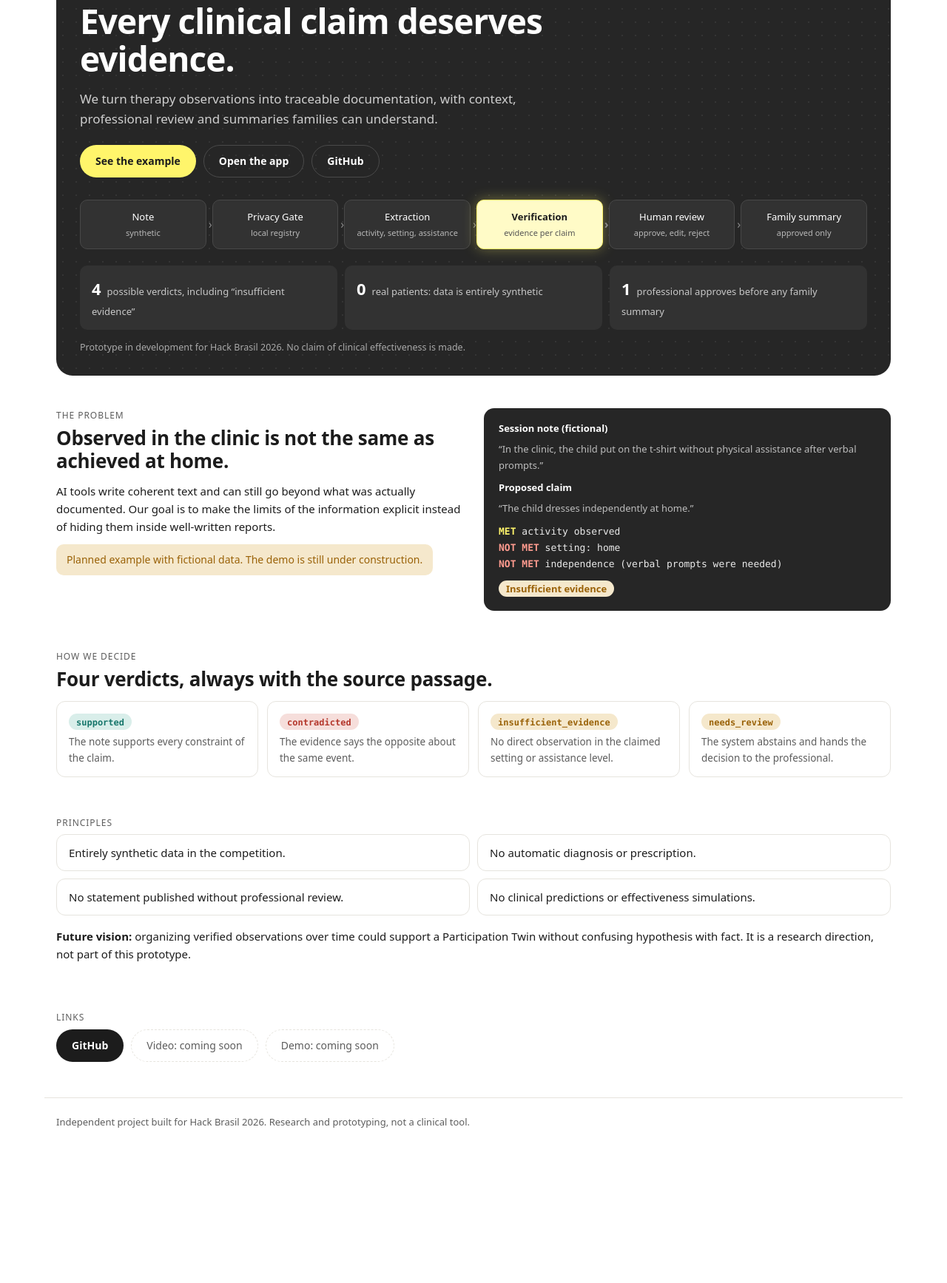
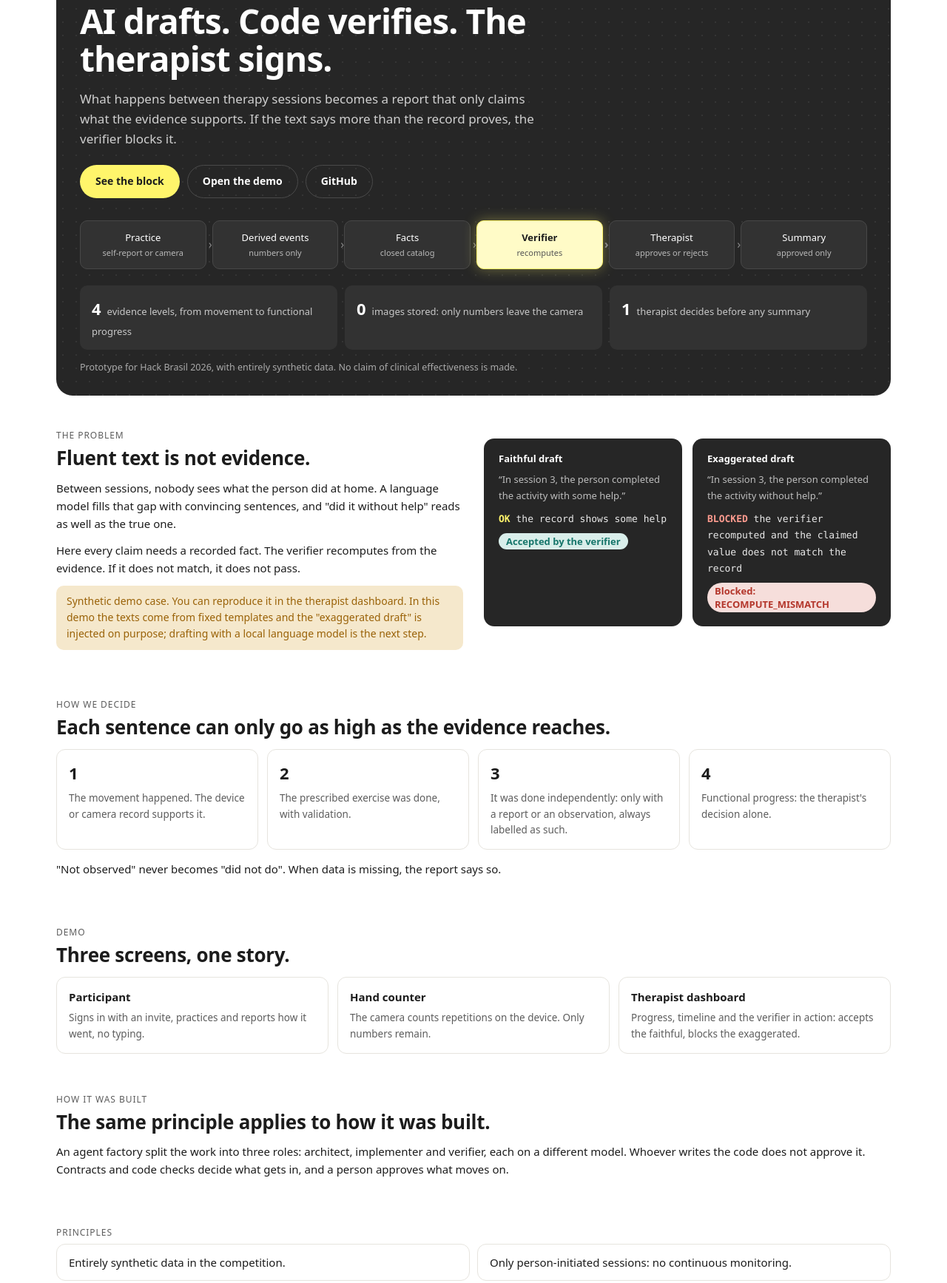
Before and after one commit to Ralado51/elo-evidence-to-impact, a plain HTML site: page landing/index.html in a window 1280 px wide. Shown: the part 150-1885 px from the top of the page at 74% size. Before the commit the page ends 1718 px from the top, so only its background shows below. Drawn offline with Linux system fonts and the light colour scheme.

Commit message:
demo: landing rewritten for v3 story, new video script v3
Co-Authored-By: Claude Sonnet 5.5 <noreply@anthropic.com>
Claude-Session: https://claude.ai/code/session_01CJFzb1CEscvt1NLbgQqdTZ

```diff
--- a/landing/index.html
+++ b/landing/index.html
@@ -3,8 +3,8 @@
 <head>
 <meta charset="utf-8">
 <meta name="viewport" content="width=device-width, initial-scale=1">
-<title>Elo Evidence-to-Impact</title>
-<meta name="description" content="Documentação baseada em evidências para reabilitação infantil. Evidence-first documentation for pediatric rehabilitation. Hack Brasil 2026.">
+<title>Elo Functional Intelligence</title>
+<meta name="description" content="A IA rascunha, o código verifica, a terapeuta assina. AI drafts, code verifies, the therapist signs. Hack Brasil 2026.">
 <style>
   :root {
     --ink: #1c1c1c; --muted: #5d5d5d; --paper: #ffffff; --line: #e6e4de;
@@ -110,6 +110,15 @@
     .hero { padding: 26px 18px 22px; }
   }
   @media (prefers-reduced-motion: reduce) { html { scroll-behavior: auto; } }
+
+  .lvl { display:grid; grid-template-columns: repeat(4,1fr); gap:12px; margin-top:14px; }
+  .lvl .vcard b { display:block; font-size:22px; }
+  .cmp { display:grid; grid-template-columns: 1fr 1fr; gap:14px; margin-top:14px; }
+  .cmp .case .pill { margin-top: 8px; }
+  .demo-links { display:grid; grid-template-columns: repeat(3,1fr); gap:12px; margin-top:14px; }
+  .demo-links a.vcard { text-decoration:none; display:block; }
+  .demo-links a.vcard:hover { border-color: var(--ink); }
+  @media (max-width: 860px) { .lvl, .cmp, .demo-links { grid-template-columns: 1fr; } }
 </style>
 </head>
 <body>
@@ -120,15 +129,16 @@
 
 <header class="nav">
   <div class="nav-in">
-    <a class="brand" href="#top" aria-label="Elo Evidence-to-Impact">
+    <a class="brand" href="#top" aria-label="Elo Functional Intelligence">
       <svg viewBox="0 0 24 24" fill="none" stroke="currentColor" stroke-width="2.2" stroke-linecap="round" aria-hidden="true"><path d="M9 3 7 21M17 3l-2 18M4 9h17M3 15h17"/></svg>
-      Elo Evidence-to-Impact
+      Elo Functional Intelligence
     </a>
     <nav class="links" aria-label="Seções / Sections">
       <a class="on" href="#top"><span class="pt">Visão geral</span><span class="en">Overview</span></a>
       <a href="#exemplo"><span class="pt">Exemplo</span><span class="en">Example</span></a>
-      <a href="#veredictos"><span class="pt">Veredictos</span><span class="en">Verdicts</span></a>
-      <a href="#principios"><span class="pt">Princípios</span><span class="en">Principles</span></a>
+      <a href="#niveis"><span class="pt">Níveis</span><span class="en">Levels</span></a>
+      <a href="#demo"><span class="pt">Demonstração</span><span class="en">Demo</span></a>
+      <a href="#fabrica"><span class="pt">Como foi feito</span><span class="en">How it was built</span></a>
       <a href="#links">Links</a>
     </nav>
     <span class="spacer"></span>
@@ -142,35 +152,35 @@
 <main id="top">
   <div class="hero">
     <div class="pt">
-      <h1>Cada afirmação clínica merece uma evidência.</h1>
-      <p class="sub">Transformamos observações terapêuticas em documentação rastreável, com contexto, revisão profissional e devolutivas compreensíveis para famílias.</p>
+      <h1>A IA rascunha. O código verifica. A terapeuta assina.</h1>
+      <p class="sub">O que acontece entre as sessões de terapia vira um relato que só afirma o que as evidências sustentam. Se o texto diz mais do que o registro prova, o verificador bloqueia.</p>
     </div>
     <div class="en">
-      <h1>Every clinical claim deserves evidence.</h1>
-      <p class="sub">We turn therapy observations into traceable documentation, with context, professional review and summaries families can understand.</p>
+      <h1>AI drafts. Code verifies. The therapist signs.</h1>
+      <p class="sub">What happens between therapy sessions becomes a report that only claims what the evidence supports. If the text says more than the record proves, the verifier blocks it.</p>
     </div>
     <div class="cta">
-      <a class="btn y" href="#exemplo"><span class="pt">Ver o exemplo</span><span class="en">See the example</span></a>
-      <a class="btn o" href="/app/"><span class="pt">Abrir o app</span><span class="en">Open the app</span></a>
+      <a class="btn y" href="#exemplo"><span class="pt">Ver o bloqueio</span><span class="en">See the block</span></a>
+      <a class="btn o" href="#demo"><span class="pt">Abrir a demonstração</span><span class="en">Open the demo</span></a>
       <a class="btn o" href="https://github.com/Ralado51/elo-evidence-to-impact">GitHub</a>
     </div>
 
     <div class="flow" role="list">
-      <div class="node" role="listitem"><span class="pt">Nota<small>sintética</small></span><span class="en">Note<small>synthetic</small></span></div>
-      <div class="node" role="listitem"><span class="pt">Privacy Gate<small>cadastro local</small></span><span class="en">Privacy Gate<small>local registry</small></span></div>
-      <div class="node" role="listitem"><span class="pt">Extração<small>atividade, ambiente, assistência</small></span><span class="en">Extraction<small>activity, setting, assistance</small></span></div>
-      <div class="node hot" role="listitem"><span class="pt">Verificação<small>evidência por afirmação</small></span><span class="en">Verification<small>evidence per claim</small></span></div>
-      <div class="node" role="listitem"><span class="pt">Revisão humana<small>aprova, edita, rejeita</small></span><span class="en">Human review<small>approve, edit, reject</small></span></div>
-      <div class="node" role="listitem"><span class="pt">Devolutiva<small>só o aprovado</small></span><span class="en">Family summary<small>approved only</small></span></div>
+      <div class="node" role="listitem"><span class="pt">Prática<small>relato ou câmera</small></span><span class="en">Practice<small>self-report or camera</small></span></div>
+      <div class="node" role="listitem"><span class="pt">Eventos derivados<small>só números</small></span><span class="en">Derived events<small>numbers only</small></span></div>
+      <div class="node" role="listitem"><span class="pt">Fatos<small>catálogo fechado</small></span><span class="en">Facts<small>closed catalog</small></span></div>
+      <div class="node hot" role="listitem"><span class="pt">Verificador<small>refaz a conta</small></span><span class="en">Verifier<small>recomputes</small></span></div>
+      <div class="node" role="listitem"><span class="pt">Terapeuta<small>aprova ou rejeita</small></span><span class="en">Therapist<small>approves or rejects</small></span></div>
+      <div class="node" role="listitem"><span class="pt">Resumo<small>só o aprovado</small></span><span class="en">Summary<small>approved only</small></span></div>
     </div>
 
     <div class="tiles">
-      <div class="tile"><b>4</b><span class="pt">veredictos possíveis, incluindo “evidência insuficiente”</span><span class="en">possible verdicts, including “insufficient evidence”</span></div>
-      <div class="tile"><b>0</b><span class="pt">pacientes reais: dados 100% sintéticos</span><span class="en">real patients: data is entirely synthetic</span></div>
-      <div class="tile"><b>1</b><span class="pt">profissional aprova antes de qualquer devolutiva</span><span class="en">professional approves before any family summary</span></div>
+      <div class="tile"><b>4</b><span class="pt">níveis de evidência, do movimento à evolução funcional</span><span class="en">evidence levels, from movement to functional progress</span></div>
+      <div class="tile"><b>0</b><span class="pt">imagens guardadas: só números saem da câmera</span><span class="en">images stored: only numbers leave the camera</span></div>
+      <div class="tile"><b>1</b><span class="pt">terapeuta decide antes de qualquer resumo</span><span class="en">therapist decides before any summary</span></div>
     </div>
-    <p class="fine pt">Protótipo em desenvolvimento para o Hack Brasil 2026. Nenhuma alegação de eficácia clínica é feita.</p>
-    <p class="fine en">Prototype in development for Hack Brasil 2026. No claim of clinical effectiveness is made.</p>
+    <p class="fine pt">Protótipo para o Hack Brasil 2026, com dados 100% sintéticos. Nenhuma alegação de eficácia clínica é feita.</p>
+    <p class="fine en">Prototype for Hack Brasil 2026, with entirely synthetic data. No claim of clinical effectiveness is made.</p>
   </div>
 
   <section id="exemplo">
@@ -178,49 +188,71 @@
       <div>
         <div class="eyebrow"><span class="pt">O problema</span><span class="en">The problem</span></div>
         <div class="pt">
-          <h2>Observado na clínica não é o mesmo que alcançado em casa.</h2>
-          <p>Ferramentas de IA escrevem textos coerentes e ainda assim podem extrapolar o que foi realmente documentado. Nosso objetivo é tornar explícitos os limites da informação, em vez de escondê-los em relatórios bem escritos.</p>
-          <p class="notice">Exemplo planejado, com dados fictícios. A demonstração ainda está em construção.</p>
+          <h2>Texto fluente não é evidência.</h2>
+          <p>Entre uma sessão e outra, ninguém vê o que a pessoa fez em casa. Um modelo de linguagem preenche esse vazio com frases convincentes, e a frase "fez sem ajuda" parece tão boa quanto a verdadeira.</p>
+          <p>Aqui, cada afirmação precisa de um fato registrado. O verificador refaz a conta a partir das evidências. Se não bate, não passa.</p>
+          <p class="notice">Caso demonstrativo sintético. Pode ser reproduzido no painel da terapeuta. Nesta demonstração, os textos vêm de modelos fixos e o "rascunho exagerado" é injetado de propósito; o rascunho por modelo de linguagem local é o próximo passo.</p>
         </div>
         <div class="en">
-          <h2>Observed in the clinic is not the same as achieved at home.</h2>
-          <p>AI tools write coherent text and can still go beyond what was actually documented. Our goal is to make the limits of the information explicit instead of hiding them inside well-written reports.</p>
-          <p class="notice">Planned example with fictional data. The demo is still under construction.</p>
+          <h2>Fluent text is not evidence.</h2>
+          <p>Between sessions, nobody sees what the person did at home. A language model fills that gap with convincing sentences, and "did it without help" reads as well as the true one.</p>
+          <p>Here every claim needs a recorded fact. The verifier recomputes from the evidence. If it does not match, it does not pass.</p>
+          <p class="notice">Synthetic demo case. You can reproduce it in the therapist dashboard. In this demo the texts come from fixed templates and the "exaggerated draft" is injected on purpose; drafting with a local language model is the next step.</p>
         </div>
       </div>
-      <div class="case">
-        <div class="pt">
-          <h3>Nota da sessão (fictícia)</h3>
-          <div class="q">“Na clínica, a criança vestiu a camiseta sem assistência física, após instruções verbais.”</div>
-          <h3>Afirmação proposta</h3>
-          <div class="q">“A criança se veste de forma independente em casa.”</div>
-          <div><span class="met">MET</span> atividade observada</div>
-          <div><span class="not">NOT MET</span> ambiente: casa</div>
-          <div><span class="not">NOT MET</span> independência (houve instrução verbal)</div>
-          <div style="margin-top:10px"><span class="pill wait">Evidência insuficiente</span></div>
+      <div class="cmp">
+        <div class="case">
+          <div class="pt"><h3>Rascunho fiel</h3><div class="q">“Na sessão 3, a pessoa realizou a atividade completa, com alguma ajuda.”</div>
+          <div><span class="met">OK</span> o registro mostra alguma ajuda</div>
+          <span class="pill ok">Aceito pelo verificador</span></div>
+          <div class="en"><h3>Faithful draft</h3><div class="q">“In session 3, the person completed the activity with some help.”</div>
+          <div><span class="met">OK</span> the record shows some help</div>
+          <span class="pill ok">Accepted by the verifier</span></div>
         </div>
-        <div class="en">
-          <h3>Session note (fictional)</h3>
-          <div class="q">“In the clinic, the child put on the t-shirt without physical assistance after verbal prompts.”</div>
-          <h3>Proposed claim</h3>
-          <div class="q">“The child dresses independently at home.”</div>
-          <div><span class="met">MET</span> activity observed</div>
-          <div><span class="not">NOT MET</span> setting: home</div>
-          <div><span class="not">NOT MET</span> independence (verbal prompts were needed)</div>
-          <div style="margin-top:10px"><span class="pill wait">Insufficient evidence</span></div>
+        <div class="case">
+          <div class="pt"><h3>Rascunho exagerado</h3><div class="q">“Na sessão 3, a pessoa realizou a atividade sem ajuda.”</div>
+          <div><span class="not">BLOQUEADO</span> o verificador refez a conta e o valor afirmado não bate com o registro</div>
+          <span class="pill bad">Bloqueado: RECOMPUTE_MISMATCH</span></div>
+          <div class="en"><h3>Exaggerated draft</h3><div class="q">“In session 3, the person completed the activity without help.”</div>
+          <div><span class="not">BLOCKED</span> the verifier recomputed and the claimed value does not match the record</div>
+          <span class="pill bad">Blocked: RECOMPUTE_MISMATCH</span></div>
         </div>
       </div>
     </div>
   </section>
 
-  <section id="veredictos">
+  <section id="niveis">
     <div class="eyebrow"><span class="pt">Como decidimos</span><span class="en">How we decide</span></div>
-    <h2><span class="pt">Quatro veredictos, sempre com o trecho de origem.</span><span class="en">Four verdicts, always with the source passage.</span></h2>
-    <div class="cards">
-      <div class="vcard"><span class="pill ok"><code>supported</code></span><p class="pt">A nota sustenta todas as restrições da afirmação.</p><p class="en">The note supports every constraint of the claim.</p></div>
-      <div class="vcard"><span class="pill bad"><code>contradicted</code></span><p class="pt">A evidência diz o contrário sobre o mesmo evento.</p><p class="en">The evidence says the opposite about the same event.</p></div>
-      <div class="vcard"><span class="pill wait"><code>insufficient_evidence</code></span><p class="pt">Falta observação direta no ambiente ou nível de assistência afirmado.</p><p class="en">No direct observation in the claimed setting or assistance level.</p></div>
-      <div class="vcard"><span class="pill wait"><code>needs_review</code></span><p class="pt">O sistema se abstém e passa a decisão à profissional.</p><p class="en">The system abstains and hands the decision to the professional.</p></div>
+    <h2><span class="pt">Cada frase só pode subir até o nível que a evidência alcança.</span><span class="en">Each sentence can only go as high as the evidence reaches.</span></h2>
+    <div class="lvl">
+      <div class="vcard"><b>1</b><p class="pt">O movimento aconteceu. O registro do aparelho ou da câmera sustenta.</p><p class="en">The movement happened. The device or camera record supports it.</p></div>
+      <div class="vcard"><b>2</b><p class="pt">O exercício prescrito foi feito, com validação.</p><p class="en">The prescribed exercise was done, with validation.</p></div>
+      <div class="vcard"><b>3</b><p class="pt">Foi feito com independência: só com relato ou observação, sempre marcados como tal.</p><p class="en">It was done independently: only with a report or an observation, always labelled as such.</p></div>
+      <div class="vcard"><b>4</b><p class="pt">Evolução funcional: decisão exclusiva da terapeuta.</p><p class="en">Functional progress: the therapist's decision alone.</p></div>
+    </div>
+    <p style="margin-top:14px" class="pt">"Não observado" nunca vira "não fez". Quando faltam dados, o relato diz que faltam.</p>
+    <p style="margin-top:14px" class="en">"Not observed" never becomes "did not do". When data is missing, the report says so.</p>
+  </section>
+
+  <section id="demo">
+    <div class="eyebrow"><span class="pt">Demonstração</span><span class="en">Demo</span></div>
+    <h2><span class="pt">Três telas, uma história.</span><span class="en">Three screens, one story.</span></h2>
+    <div class="demo-links">
+      <a class="vcard" href="/v3/participant.html"><b><span class="pt">Participante</span><span class="en">Participant</span></b><p class="pt">Entra com um convite, pratica e conta como foi, sem digitar.</p><p class="en">Signs in with an invite, practices and reports how it went, no typing.</p></a>
+      <a class="vcard" href="/v3/contador.html"><b><span class="pt">Contador de mãos</span><span class="en">Hand counter</span></b><p class="pt">A câmera conta as repetições no próprio aparelho. Só números ficam.</p><p class="en">The camera counts repetitions on the device. Only numbers remain.</p></a>
+      <a class="vcard" href="/v3/painel.html"><b><span class="pt">Painel da terapeuta</span><span class="en">Therapist dashboard</span></b><p class="pt">Evolução, linha do tempo e o verificador em ação: aceita o fiel, bloqueia o exagerado.</p><p class="en">Progress, timeline and the verifier in action: accepts the faithful, blocks the exaggerated.</p></a>
+    </div>
+  </section>
+
+  <section id="fabrica">
+    <div class="eyebrow"><span class="pt">Como foi feito</span><span class="en">How it was built</span></div>
+    <div class="pt">
+      <h2>O mesmo princípio vale para quem construiu.</h2>
+      <p>Uma fábrica de agentes dividiu o trabalho em três papéis: arquiteto, implementador e verificador, cada um em um modelo diferente. Quem escreve o código não o aprova. Contratos e verificações em código decidem o que entra, e uma pessoa aprova o que vai adiante.</p>
+    </div>
+    <div class="en">
+      <h2>The same principle applies to how it was built.</h2>
+      <p>An agent factory split the work into three roles: architect, implementer and verifier, each on a different model. Whoever writes the code does not approve it. Contracts and code checks decide what gets in, and a person approves what moves on.</p>
     </div>
   </section>
 
@@ -228,18 +260,16 @@
     <div class="eyebrow"><span class="pt">Princípios</span><span class="en">Principles</span></div>
     <ul class="rules pt">
       <li>Dados inteiramente sintéticos na competição.</li>
-      <li>Sem diagnóstico ou prescrição automática.</li>
-      <li>Nenhuma afirmação publicada sem revisão profissional.</li>
-      <li>Sem previsões clínicas ou simulações de eficácia.</li>
+      <li>Só sessões iniciadas pela pessoa: sem monitoramento contínuo.</li>
+      <li>Sem diagnóstico, prescrição automática ou previsão clínica.</li>
+      <li>Nenhuma afirmação publicada sem revisão da terapeuta.</li>
     </ul>
     <ul class="rules en">
       <li>Entirely synthetic data in the competition.</li>
-      <li>No automatic diagnosis or prescription.</li>
-      <li>No statement published without professional review.</li>
-      <li>No clinical predictions or effectiveness simulations.</li>
+      <li>Only person-initiated sessions: no continuous monitoring.</li>
+      <li>No diagnosis, automatic prescription or clinical prediction.</li>
+      <li>No statement published without therapist review.</li>
     </ul>
-    <p style="margin-top:16px" class="pt"><b>Visão futura:</b> a organização longitudinal de observações verificadas poderá fundamentar um Participation Twin, sem confundir hipótese com fato. É uma direção de pesquisa, não parte deste protótipo.</p>
-    <p style="margin-top:16px" class="en"><b>Future vision:</b> organizing verified observations over time could support a Participation Twin without confusing hypothesis with fact. It is a research direction, not part of this prototype.</p>
   </section>
 
   <section id="links">
@@ -247,7 +277,6 @@
     <div class="links-row">
       <a class="btn d" href="https://github.com/Ralado51/elo-evidence-to-impact">GitHub</a>
       <span class="btn soon"><span class="pt">Vídeo: em breve</span><span class="en">Video: coming soon</span></span>
-      <span class="btn soon"><span class="pt">Demo: em breve</span><span class="en">Demo: coming soon</span></span>
     </div>
   </section>
 </main>
```
Also changed, not shown: 1 other file.
